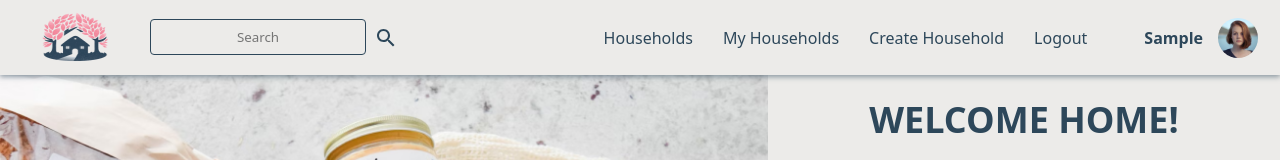
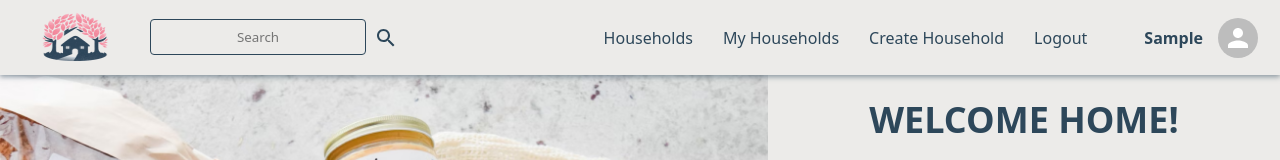
Before and after one commit to smartstandard/home-management-system, a React (Vite) app in the folder React JS/React Final Project/rButler/: page / in a window 1280 px wide. Shown: the top 160 px of the page. Built offline with nearby package versions, Linux system fonts and the light colour scheme; no server answers; sample sign-in values are in the browser's storage.

Commit message:
added correct link for profile page

```diff
--- a/React JS/React Final Project/rButler/src/components/Navbar/Navbar.jsx
+++ b/React JS/React Final Project/rButler/src/components/Navbar/Navbar.jsx
@@ -6,7 +6,7 @@ import { Avatar } from '@mui/material';
 import Search from '../Search/Search.jsx';
 
 import { logoutUser } from '../../redux/slices/userSlice.js';
-import { logout } from '../../services/authService.js';
+import { logout } from '../../services/userService.js';
 
 const Navbar = () => {
     const { user } = useSelector((state) => state.user);
@@ -49,8 +49,8 @@ const Navbar = () => {
                             </li>
                             <div className="avatar-container">
                                 <span className="navbar-username">{user.username}</span>
-                                <Link to={`/households/${userId}`}>
-                                    <Avatar alt="user avatar" src="/nav-user-avatar.jpg" />
+                                <Link to={`/profile`}>
+                                    <Avatar alt="user avatar" src={user.avatar} />
                                 </Link>
                             </div>
                         </>
```
